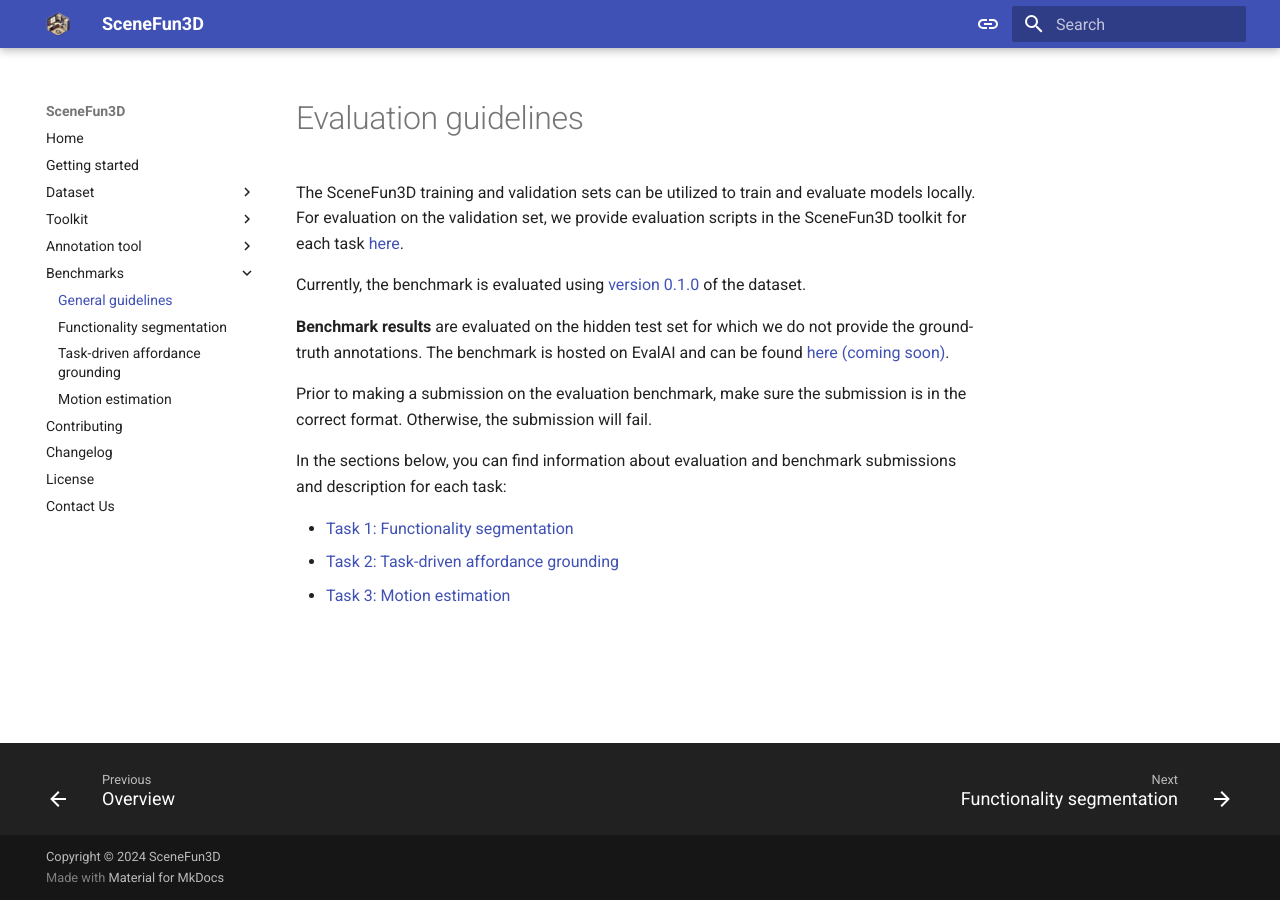
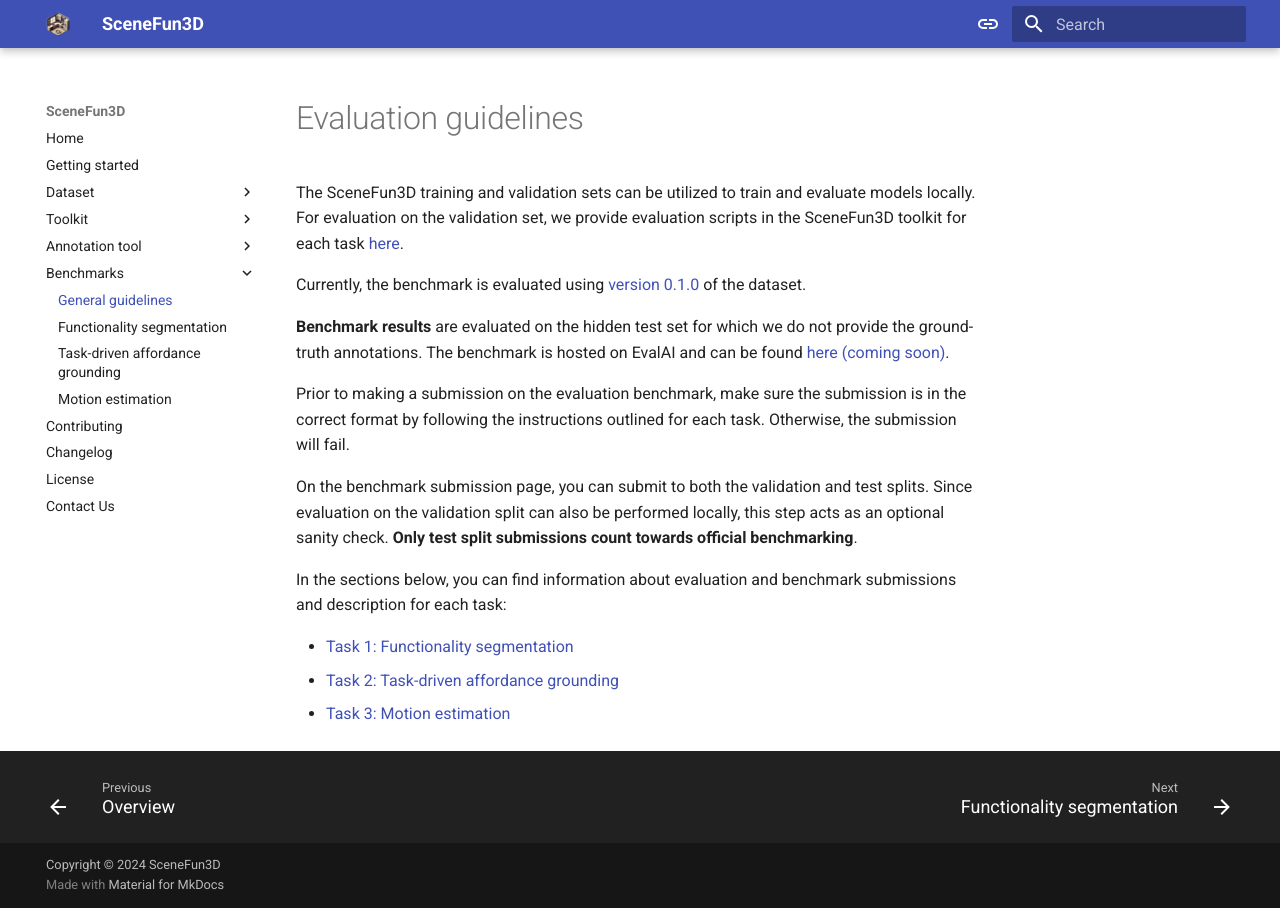
Before and after one commit to SceneFun3D/documentation, an MkDocs documentation site: the page built from docs/benchmarks/guidelines.md, in a window 1280 px wide. Built offline with MkDocs 1.6.1 and Material for MkDocs 9.7.7, drawn with Linux system fonts in a browser that asks for light colours.

Commit message:
Update benchmark instructions and add eval metrics

```diff
--- a/docs/benchmarks/guidelines.md
+++ b/docs/benchmarks/guidelines.md
@@ -6,7 +6,9 @@ Currently, the benchmark is evaluated using [version 0.1.0](site:changelog/#0.1.
 
 **Benchmark results** are evaluated on the hidden test set for which we do not provide the ground-truth annotations. The benchmark is hosted on EvalAI and can be found [here (coming soon)](site:benchmarks/guidelines).
 
-Prior to making a submission on the evaluation benchmark, make sure the submission is in the correct format. Otherwise, the submission will fail.
+Prior to making a submission on the evaluation benchmark, make sure the submission is in the correct format by following the instructions outlined for each task. Otherwise, the submission will fail.
+
+On the benchmark submission page, you can submit to both the validation and test splits. Since evaluation on the validation split can also be performed locally, this step acts as an optional sanity check. **Only test split submissions count towards official benchmarking**.
 
 In the sections below, you can find information about evaluation and benchmark submissions and description for each task:
 
```
Also changed, not shown: docs/benchmarks/task1.md (+4 -0 lines), docs/benchmarks/task2.md (+4 -0 lines).
